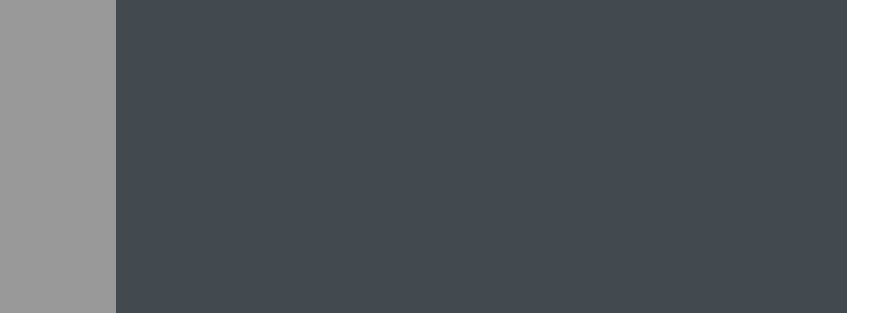
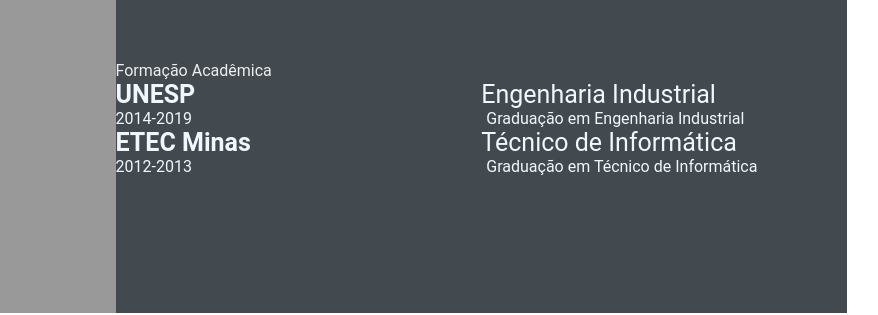
Before and after one commit to dreizao/devweekgit.github.io, a plain HTML site: page index.html in a window 1280 px wide. Shown: the part 519-834 px from the top of the page, 305-1183 px from the left. Drawn offline with Linux system fonts and the light colour scheme.

Commit message:
feature: add education (#4)

```diff
--- a/index.html
+++ b/index.html
@@ -1,5 +1,6 @@
 <!DOCTYPE html>
 <html lang="en">
+
 <head>
     <meta charset="UTF-8">
     <meta http-equiv="X-UA-Compatible" content="IE=edge">
@@ -9,6 +10,7 @@
     <link rel="stylesheet" href="style.css">
 
 </head>
+
 <body>
     <main class="resume-contents">
         <section class="left-section">
@@ -24,27 +26,25 @@
                         <li><i class="fa fa-phone"></i>+55 41 98888-7777</i></li>
                         <li><i class="fa fa-envelope"></i>andrei@github.com</i></li>
                         <li><i class="fa fa-globe"></i>www.andreigon.com</i></li>
-                        <li><i class="fa fa-github"></i>AndreiGon</i></li>
-                        <br>
+                        <li><i class="fa fa-github"></i>AndreiGon</i></li><br>
                     </ul>
                 </div>
                 <div class="skills">
                     <p class="left-title">Skills</p>
                     <ul>
-                        <li><p>HTML, CSS, Git & GitHub</p></li>
+                        <li>
+                            <p>HTML, CSS, Git & GitHub</p>
+                        </li>
                     </ul>
                 </div>
             </section>
         </section>
-
         <section class="right-section">
             <div class="right-section-contents">
                 <section class="about gab">
                     <div class="right-title">SOBRE MIM</div>
-                        <p class="about-me-contents">
-                            <br>
-                            Olá, sou o Andrei.
-                            <br>
+                    <p class="about-me-contents"><br>
+                        Olá, sou o Andrei.<br>
                         <br>Técnico de informática, aprendendo mais sobre programação e design.
                         <br>Curioso, comunicativo e dedicado, estou sempre em busca de aprender algo novo.
                     </p>
@@ -77,9 +77,7 @@
                         <p class="exp-desc">
                             Contribuí no aperfeiçoamento da armadura Hulkbuster.
                         </p>
-
                         <br>
-
                     </div>
                     <div class="exp-left">
                         <p class="exp-company-name">E Corp</p>
@@ -88,14 +86,35 @@
                     <div class="experience-right">
                         <p class="exp-position">Técnico de Informática</p>
                         <p class="exp-desc">
-                                Efetuei a manutenção nos equipamentos da empresa e prestei suporte nas demais áreas necessárias.
+                            Efetuei a manutenção nos equipamentos da empresa e prestei suporte nas demais áreas
+                            necessárias.
                         </p>
-
                     </div>
                 </div>
-
+            </section>
+            <section class="education gap">
+                <div class="right-title">Formação Acadêmica</div>
+                <div class="education-contents">
+                <div class="education-left">
+                    <p class="education-school-name">UNESP</p>
+                    <p class="education-time-period">2014-2019</p>
+                </div>
+                <div class="education-right">
+                    <p class="education-subject">Engenharia Industrial</p>
+                    <p class="education-desc">Graduação em Engenharia Industrial</p>
+                </div>
+                <div class="education-left">
+                    <p class="education-school-name">ETEC Minas</p>
+                    <p class="education-time-period">2012-2013</p>
+                </div>
+                <div class="education-right">
+                    <p class="education-subject">Técnico de Informática</p>
+                    <p class="education-desc">Graduação em Técnico de Informática</p>
+                </div>
+                </div>
             </section>
         </section>
     </main>
 </body>
+
 </html>
```
Lines whose indentation alone changed are shown as unchanged.
